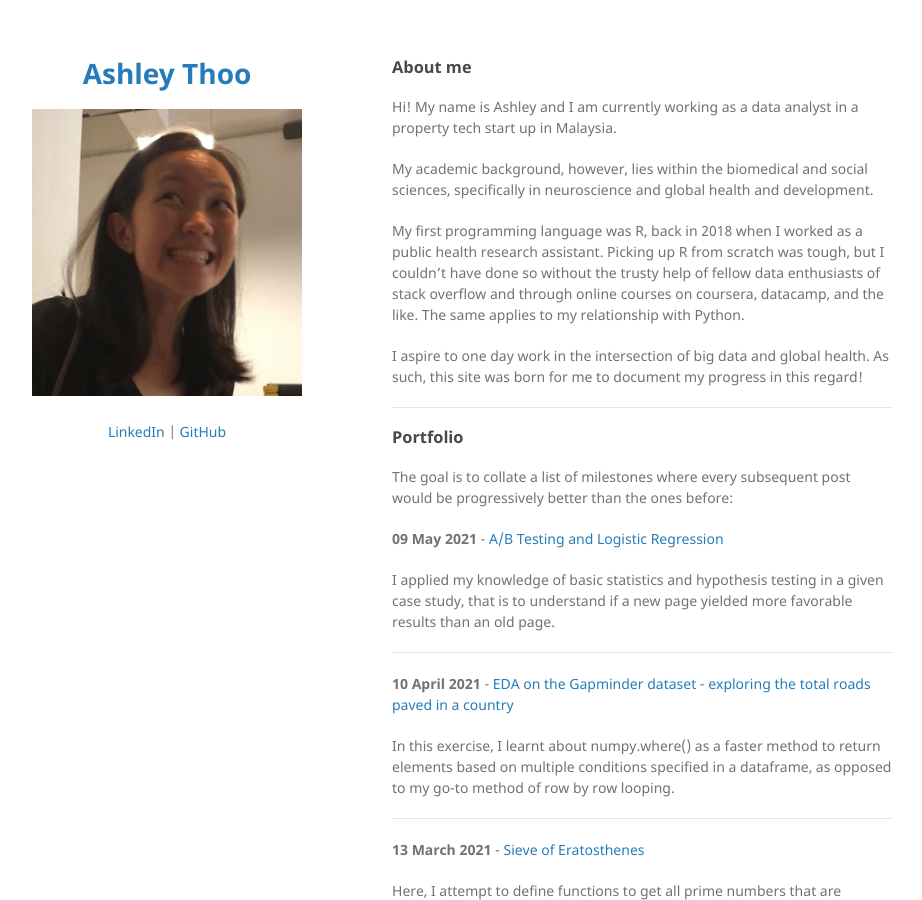
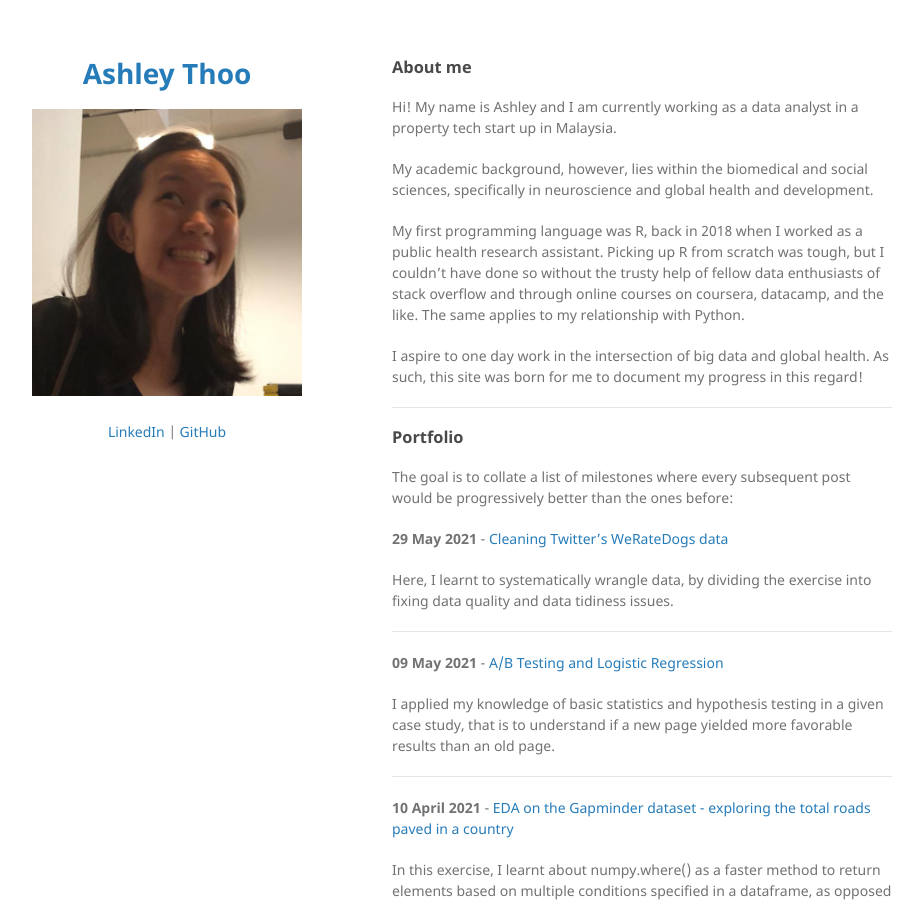
Before and after one commit to ashleythy/ashleythy.github.io, a Jekyll site: the page built from index.md, in a window 1280 px wide and 900 px high. Shown: the whole window, without its empty margins (178-1100 px from the left). Built offline with Jekyll 4.4.1, drawn with Linux system fonts in a browser that asks for light colours; our own code applies the rules of GitHub Pages for plain Markdown files.

Commit message:
Update index.md

```diff
--- a/index.md
+++ b/index.md
@@ -14,6 +14,12 @@ I aspire to one day work in the intersection of big data and global health. As s
 ### Portfolio
 
 The goal is to collate a list of milestones where every subsequent post would be progressively better than the ones before:
+
+<b>29 May 2021</b> - [Cleaning Twitter's WeRateDogs data](/html/entry11.html)
+
+Here, I learnt to systematically wrangle data, by dividing the exercise into fixing data quality and data tidiness issues.
+
+---
 
 <b>09 May 2021</b> - [A/B Testing and Logistic Regression](/html/entry10.html)
 
```
